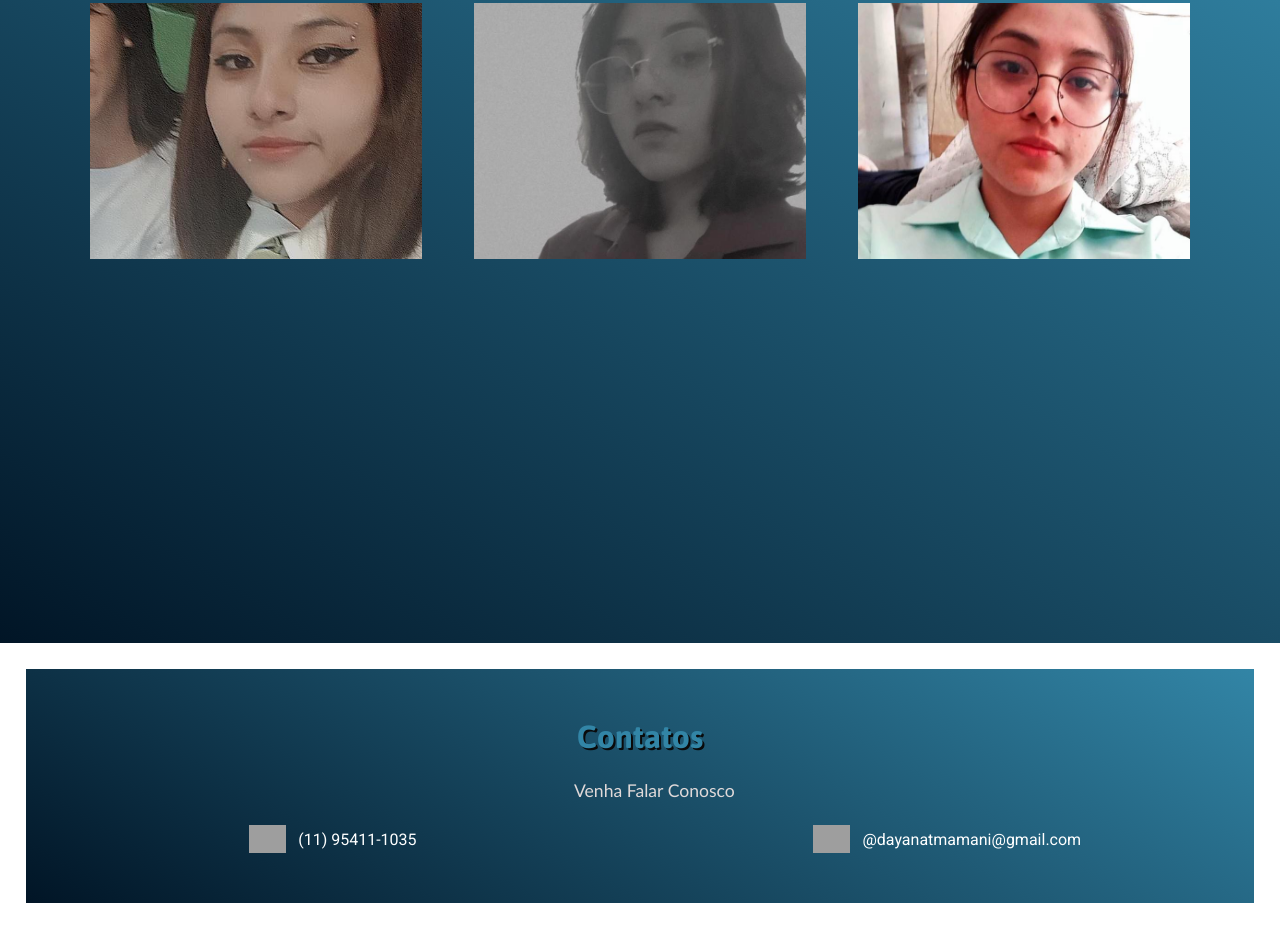
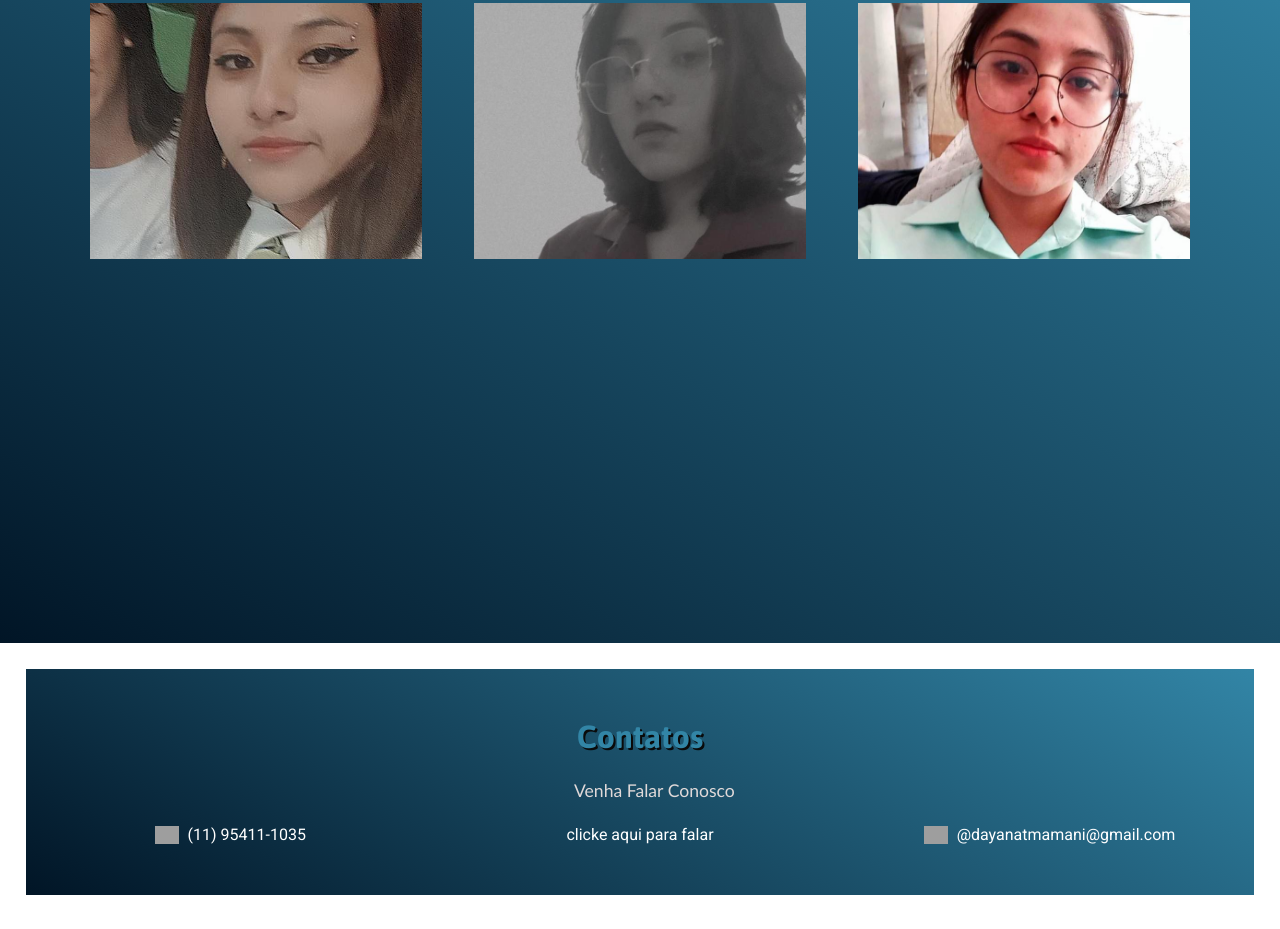
Before and after one commit to dayanamamani/portifolio-completo, a plain HTML site: page index.html in a window 1280 px wide. Shown: the part 1803-2732 px from the top of the page. Drawn offline with Linux system fonts and the light colour scheme; grey boxes are pictures that could not be loaded.

Commit message:
Update index.html

```diff
--- a/index.html
+++ b/index.html
@@ -182,6 +182,12 @@
                         </a>
                 </div>
 
+                     <div class="contatos_card">
+                              <a href="httpsbkbrandon23.github.ioformulario.github.io" target="_blank"  id="formu">clicke aqui para falar</a>
+                              </div>
+
+
+
                 <div class="contatos_card">
 
                     <img src="https://upload.wikimedia.org/wikipedia/commons/thumb/7/7e/Gmail_icon_%282020%29.svg/2560px-Gmail_icon_%282020%29.svg.png " alt="Email">
```
